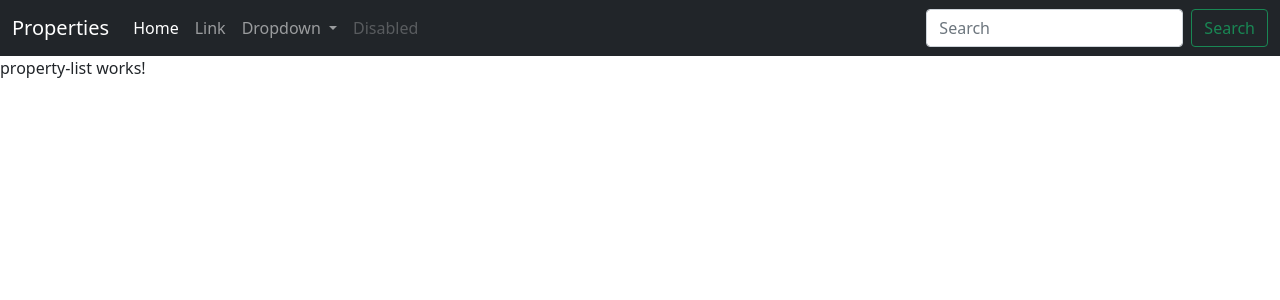
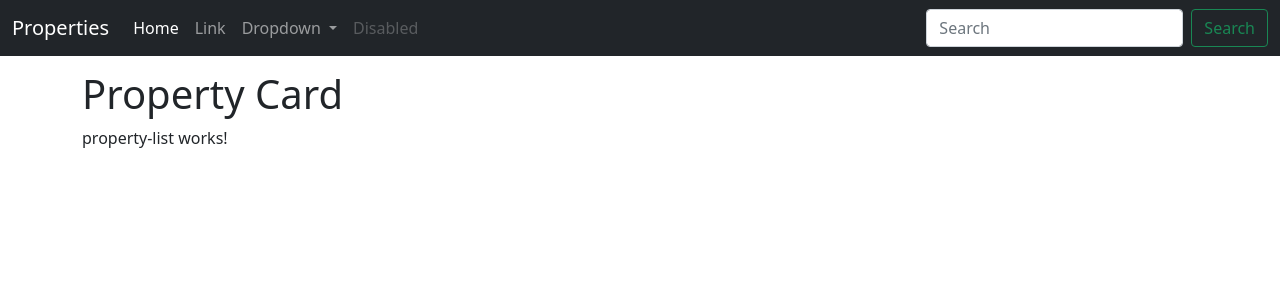
Before and after one commit to DO04dev/property-for-sale-app, an Angular app: page / in a window 1280 px wide. Shown: the top 300 px of the page. Built offline with nearby package versions, Linux system fonts and the light colour scheme.

Commit message:
Ensure the navbar is not hiding other components

```diff
--- a/src/app/app.component.html
+++ b/src/app/app.component.html
@@ -1,3 +1,5 @@
 <app-nav-bar></app-nav-bar>
-<app-property-card></app-property-card>
-<app-property-list></app-property-list>
+<div class="container" style="margin-top: 70px;">
+  <app-property-card></app-property-card>
+  <app-property-list></app-property-list>
+</div>
```
